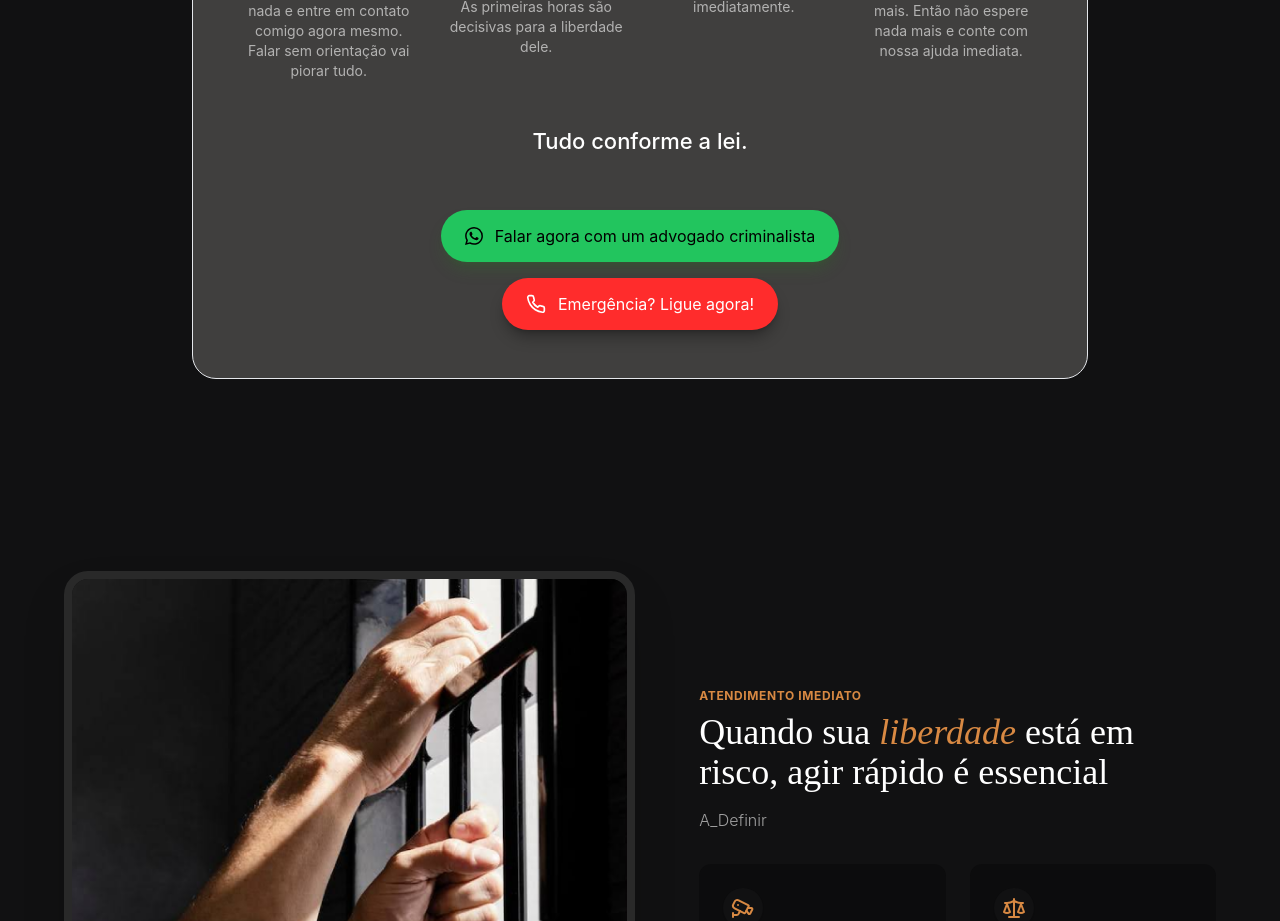
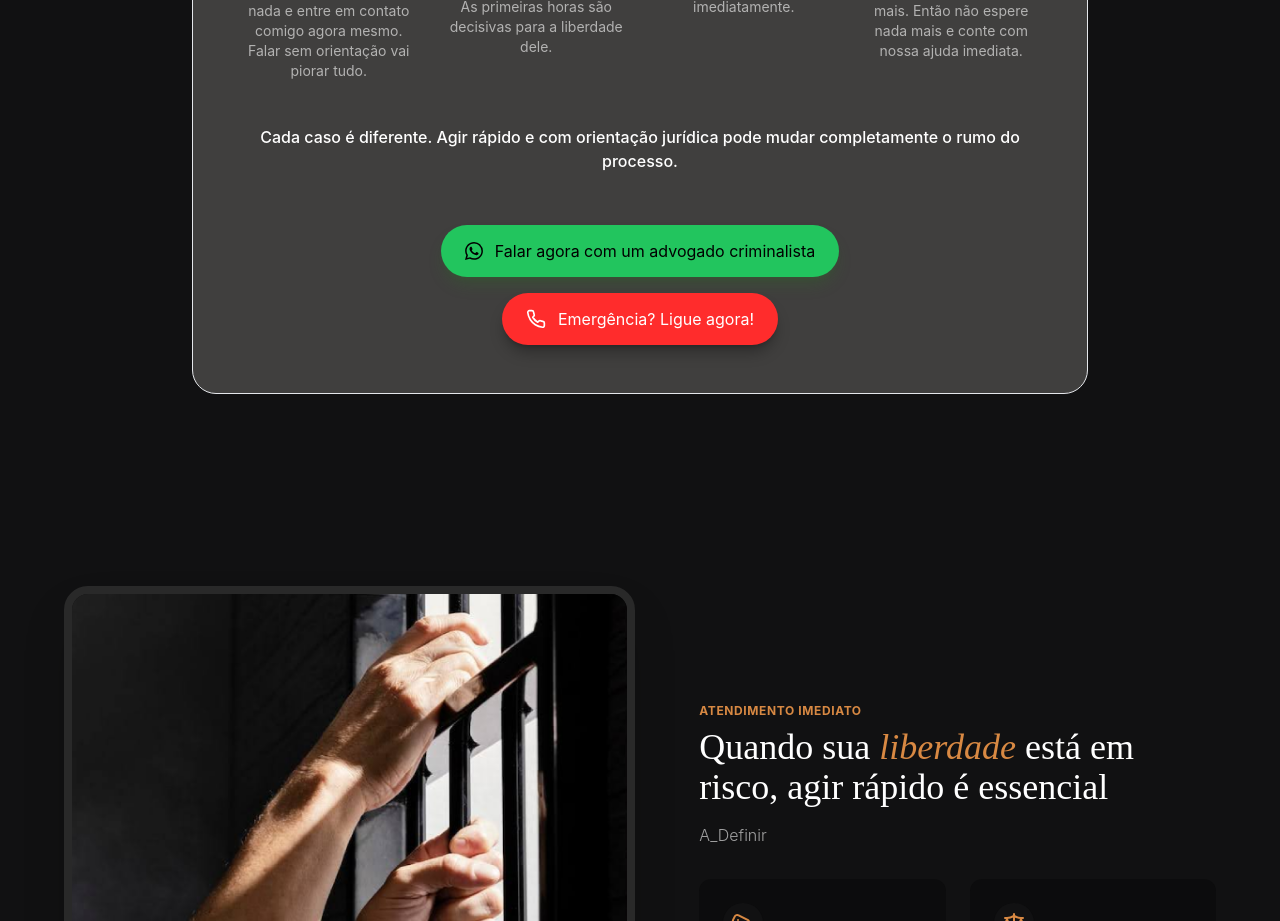
Before and after one commit to Paper-Street-Softwares/Template-Unico, a React (Vite) app: page /#home in a window 1280 px wide. Shown: the part 1700-2621 px from the top of the page. Built offline with nearby package versions, Linux system fonts and the light colour scheme.

Commit message:
fix: speed copy

```diff
--- a/src/components/sections/Speed.jsx
+++ b/src/components/sections/Speed.jsx
@@ -86,9 +86,10 @@ function Speed({ colorMode }) {
 
             <div className="mt-10 text-center">
               <p
-                className={`text-title2 font-medium font-secondFont inline-block px-4 py-1 rounded-full ${text}`}
+                className={`text-paragraph4 font-medium font-secondFont inline-block px-4 py-1 rounded-full ${text}`}
               >
-                Tudo conforme a lei.
+                Cada caso é diferente. Agir rápido e com orientação jurídica
+                pode mudar completamente o rumo do processo.
               </p>
             </div>
 
```
